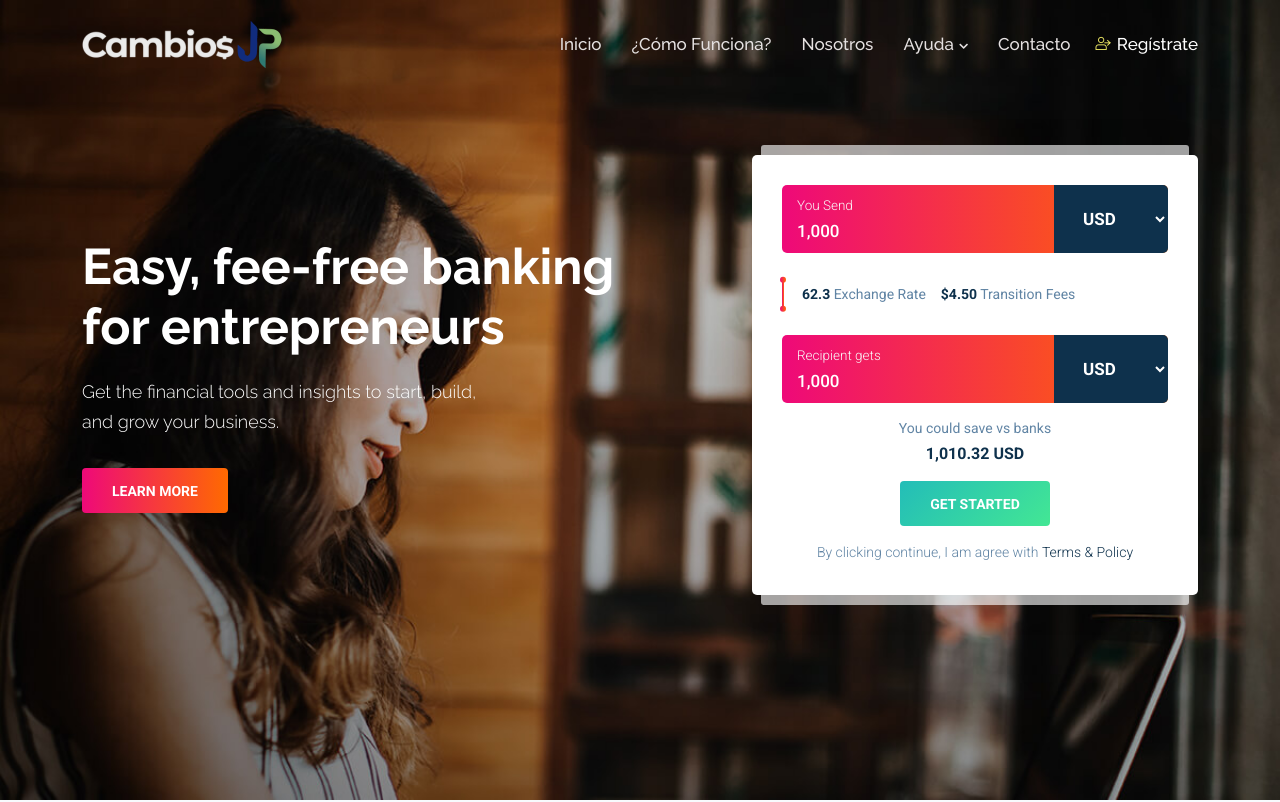
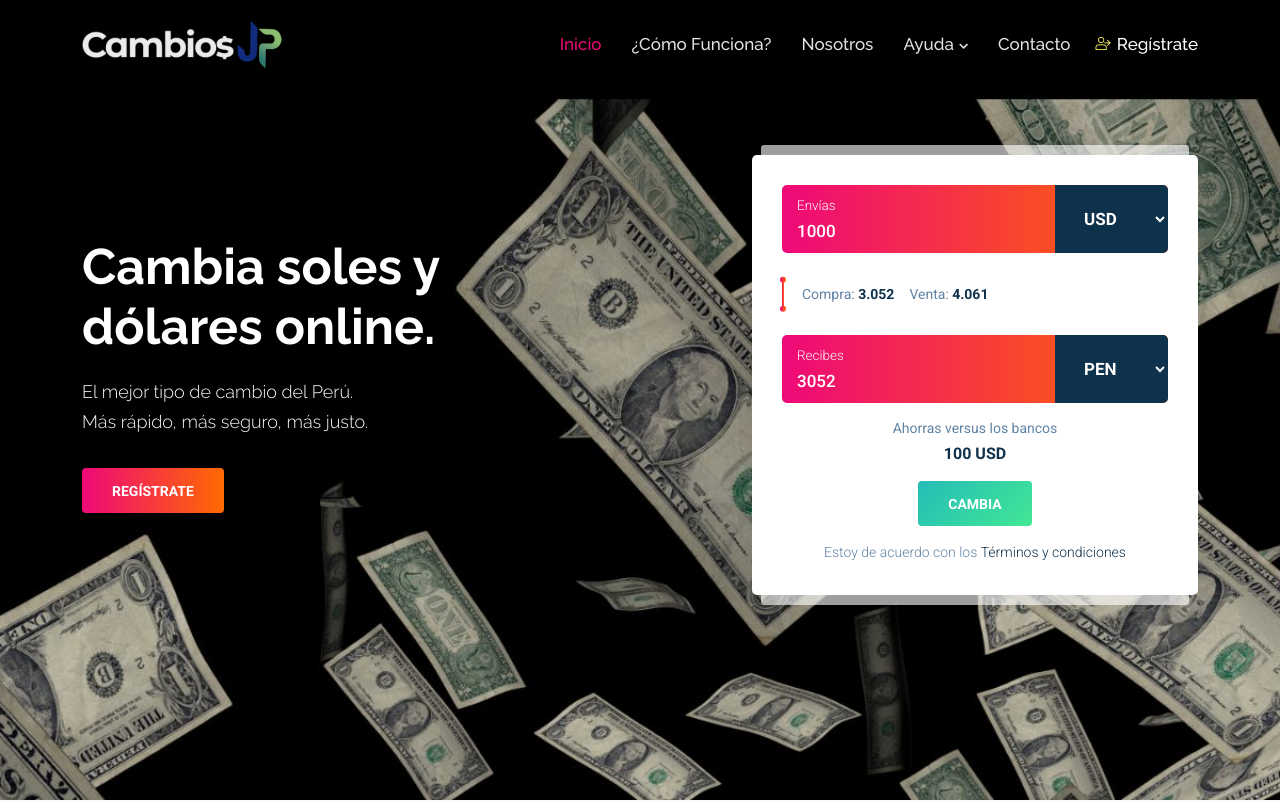
Before and after one commit to deep-skill/cambiosjp-web, a Vue app: page / in a window 1280 px wide. Shown: the top 802 px of the page. Built offline with nearby package versions, Linux system fonts and the light colour scheme; no server answers.

Commit message:
Minimal structure completed. Calculator works fine. Rates are retrieved using functions of Digital Ocean, functions read a contenful object

```diff
--- a/src/components/layout/Footer.vue
+++ b/src/components/layout/Footer.vue
@@ -13,10 +13,10 @@
                             </div>
 
                             <ul class="social-links">
-                                <li><a href="https://www.facebook.com/" target="_blank"><i class="fab fa-facebook-f"></i></a></li>
-                                <li><a href="https://www.instagram.com/" target="_blank"><i class="fab fa-instagram"></i></a></li>
-                                <li><a href="https://www.linkedin.com/" target="_blank"><i class="fab fa-linkedin-in"></i></a></li>
-                                <li><a href="https://www.twitter.com/" target="_blank"><i class="fab fa-whatsapp"></i></a></li>
+                                <li><a href="https://www.facebook.com/people/Cambios-JP/100092508623341/" target="_blank"><i class="fab fa-facebook-f"></i></a></li>
+                                <li><a href="https://www.instagram.com/cambiosjp.ds/" target="_blank"><i class="fab fa-instagram"></i></a></li>
+                                <li><a href="https://www.linkedin.com/company/cambiosjp/" target="_blank"><i class="fab fa-linkedin-in"></i></a></li>
+                                <li><a href="https://wa.me/51993863137?text=Hola CambiosJP, deseo realizar una operación."><i class="fab fa-whatsapp"></i></a></li>
                             </ul>
                         </div>
                     </div>
@@ -26,9 +26,9 @@
                             <h3>Empresa</h3>
 
                             <ul class="list">
-                                <li><router-link to="/about-us">Nosotros</router-link></li>
-                                <li><router-link to="/pricing">¿cómo funciona?</router-link></li>
-                                <li><router-link to="/blog-1">Blog</router-link></li>
+                                <li><router-link to="/">Nosotros</router-link></li>
+                                <li><router-link to="/">¿cómo funciona?</router-link></li>
+                                <li><router-link to="/">Blog</router-link></li>
                             </ul>
                         </div>
                     </div>
--- a/src/components/layout/Navbar.vue
+++ b/src/components/layout/Navbar.vue
@@ -22,19 +22,25 @@
                     <div class="collapse navbar-collapse" :class="{ show: active }">
                         <ul class="navbar-nav ml-auto">
                             <li class="nav-item">
-                                <a href="#" class="nav-link">
+                                <router-link to="/" class="nav-link">
                                     Inicio
-                                </a>
-                            </li>
-                            <li class="nav-item">
-                                <router-link to="/about-us" class="nav-link">
-                                    ¿Cómo funciona?
                                 </router-link>
                             </li>
                             <li class="nav-item">
-                                <router-link to="/about-us" class="nav-link">
+                                <a href="#" class="nav-link">
+                                    ¿Cómo funciona?
+                                </a>
+                                <!--<router-link to="/about-us" class="nav-link">
+                                    ¿Cómo funciona?
+                                </router-link>-->
+                            </li>
+                            <li class="nav-item">
+                                <a href="#" class="nav-link">
                                     Nosotros
-                                </router-link>
+                                </a>
+                                <!--<router-link to="/about-us" class="nav-link">
+                                    Nosotros
+                                </router-link>-->
                             </li>
                             <li class="nav-item">
                                 <a href="#" class="nav-link">
@@ -94,7 +100,7 @@
                         </ul>
                     </div>
                     <div class="others-options">
-			<a href="#" class="login-btn">
+			<a href="https://forms.gle/no9u9SFdKFLmoHJo7" class="login-btn">
 		    	    <i class="flaticon-user"></i> Regístrate
 			</a>
                     </div>
--- a/src/components/loan-providers/MainBanner.vue
+++ b/src/components/loan-providers/MainBanner.vue
@@ -6,11 +6,11 @@
                     <div class="row align-items-center">
                         <div class="col-lg-6 col-md-12">
                             <div class="banner-content">
-                                <h1>Easy, fee-free banking for entrepreneurs</h1>
-                                <p>Get the financial tools and insights to start, build, and grow your business.</p>
-                                <router-link to="/contact" class="btn btn-primary">
-                                    Learn More
-                                </router-link>
+                                <h1>Cambia soles y dólares online.</h1>
+                                <p>El mejor tipo de cambio del Perú. <br/> Más rápido, más seguro, más justo.</p>
+                                <a href="https://forms.gle/no9u9SFdKFLmoHJo7" class="btn btn-primary">
+                                    Regístrate
+                                </a>
                             </div>
                         </div>
 
@@ -18,16 +18,14 @@
                             <div class="money-transfer-form">
                                 <form>
 				    <div class="form-group">
-                                        <label>You Send</label>
+					<label>Envías</label>
 					<div class="money-transfer-field">
-                                            <input type="text" class="form-control" autocomplete="off" value="1,000">
+					    <input type="text" class="form-control" autocomplete="off" v-model="sendedValue">
 
 					    <div class="amount-currency-select">
-                                                <select>
+						<select v-model="selectedSendedMoney" @change="changeSendedMoney()">
 						    <option>USD</option>
-                                                    <option>EUR</option>
-                                                    <option>GBP</option>
-                                                    <option>BRL</option>
+						    <option>PEN</option>
 						</select>
 					    </div>
 					</div>
@@ -35,34 +33,32 @@
 
 				    <div class="currency-info">
 					<div class="bar"></div>
-                                        <span><strong>62.3</strong> Exchange Rate</span>
-                                        <span><strong>$4.50</strong> Transition Fees</span>
+					<span>Compra: <strong>{{sellExchangeRate}}</strong></span>
+					<span>Venta: <strong>{{buyExchangeRate}}</strong></span>
 				    </div>
 
 				    <div class="form-group">
-                                        <label>Recipient gets</label>
+					<label>Recibes</label>
 					<div class="money-transfer-field">
-                                            <input type="text" class="form-control" autocomplete="off" value="1,000">
+					    <input type="text" class="form-control" autocomplete="off" v-model="receivedValue">
 
 					    <div class="amount-currency-select">
-                                                <select>
+						<select v-model="selectedReceivedMoney" @change="changeReceivedMoney()">
+						    <option>PEN</option>
 						    <option>USD</option>
-                                                    <option>EUR</option>
-                                                    <option>GBP</option>
-                                                    <option>BRL</option>
 						</select>
 					    </div>
 					</div>
 				    </div>
 
 				    <div class="money-transfer-info">
-                                        <span>You could save vs banks <strong>1,010.32 USD</strong></span>
+					<span>Ahorras versus los bancos <strong>{{saved}} USD</strong></span>
 				    </div>
 
-                                    <button type="submit" class="btn btn-primary">Get Started</button>
+				    <button v-on:click="sendOperation()" type="button" class="btn btn-primary">Cambia</button>
 
                                     <div class="terms-info">
-                                        <p>By clicking continue, I am agree with <router-link to="/terms-condition">Terms & Policy</router-link></p>
+                                        <p>Estoy de acuerdo con los  <router-link to="/terms-condition">Términos y condiciones</router-link></p>
                                     </div>
                                 </form>
                             </div>
@@ -76,6 +72,64 @@
 
 <script>
     export default {
-        name: 'MainBanner'
+        name: 'MainBanner',
+	data () {
+	    let bankSellExchangeRate = 2.952;
+	    let bankBuyExchangeRate = 4.071;
+	    return {
+		sellExchangeRate: 3.052,
+		buyExchangeRate: 4.061,
+	        saved: 100,
+		sendedValue: 1000,
+		receivedValue: 3052,
+		selectedSendedMoney: "USD",
+		selectedReceivedMoney: "PEN"
+	    }
+	},
+	methods: {
+	    round(number) {
+	        return Math.round(number * 100) / 100;
+	    },
+	    changeSendedMoney() {
+		if (this.selectedSendedMoney === "USD") {
+		    this.selectedReceivedMoney = "PEN";
+		    this.receivedValue = this.sendedValue * this.sellExchangeRate;
+	            this.saved = this.round(this.receivedValue / this.bankSellExchangeRate - this.receivedValue / this.sellExchangeRate);
+	        }
+		else {
+		    this.selectedReceivedMoney = "USD";
+		    this.receivedValue = this.round(this.sendedValue / this.buyExchangeRate);
+	            this.saved = this.round(this.sendedValue / this.buyExchangeRate - this.sendedValue / this.bankBuyExchangeRate);
+	        }
+	    },
+	    changeReceivedMoney() {
+		if (this.selectedReceivedMoney === "USD") {
+		    this.selectedSendedMoney = "PEN";
+		    this.sendedValue = this.receivedValue * this.buyExchangeRate;
+	            this.saved = this.round(this.sendedValue / this.buyExchangeRate - this.sendedValue / this.bankBuyExchangeRate);
+		}
+		else {
+		    this.selectedSendedMoney = "USD";
+		    this.sendedValue = this.round(this.receivedValue / this.sellExchangeRate);
+	            this.saved = this.round(this.receivedValue / this.bankSellExchangeRate - this.receivedValue / this.sellExchangeRate);
+		}
+	    },
+	    sendOperation() {
+	        window.open('https://wa.me/51993863137?text=Hola CambiosJP, deseo realizar una operación.');
+	    },
+	    async getExchangeRates() {
+	    	const response = await fetch('https://faas-nyc1-2ef2e6cc.doserverless.co/api/v1/web/fn-784d1d9e-feff-4aab-ad43-fc8df342e1e3/cambiosjp/get_exchange_rate');
+	    	const rates = await response.json();
+		this.sellExchangeRate = rates.sellExchangeRate,
+		this.buyExchangeRate = rates.buyExchangeRate,
+	        this.saved = this.round((rates.sellExchangeRate - rates.bankSellExchangeRate) * 1000),
+		this.receivedValue = rates.sellExchangeRate * 1000;
+		this.bankSellExchangeRate = rates.bankSellExchangeRate;
+		this.bankBuyExchangeRate = rates.bankBuyExchangeRate;
+	    }
+	},
+    	mounted() {
+	    this.getExchangeRates();
+    	}
     }
 </script>
```
Also changed, not shown: src/assets/images/main-banner2.jpg, src/assets/images/main-banner2_copy.jpg (added). Lines whose indentation alone changed are shown as unchanged.
